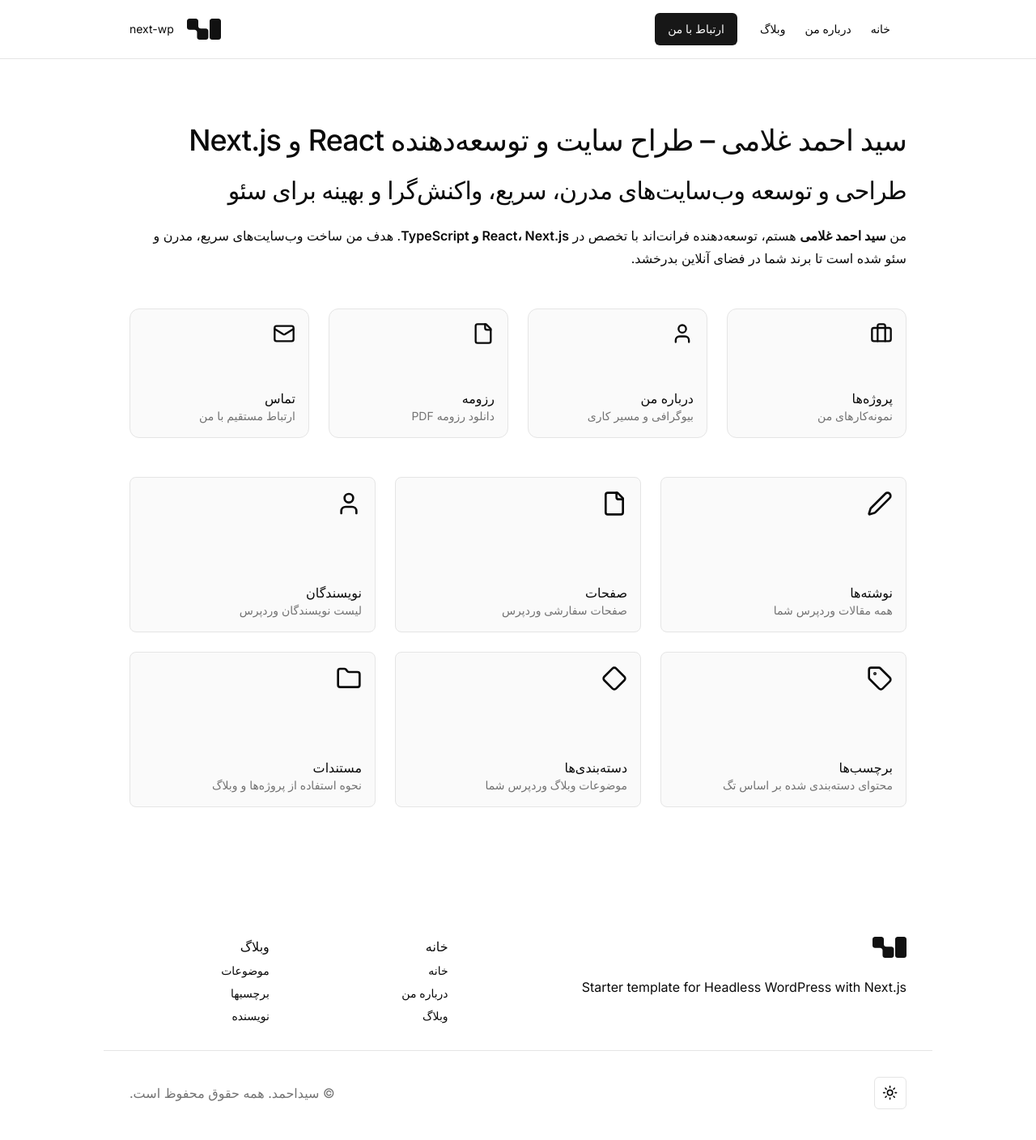
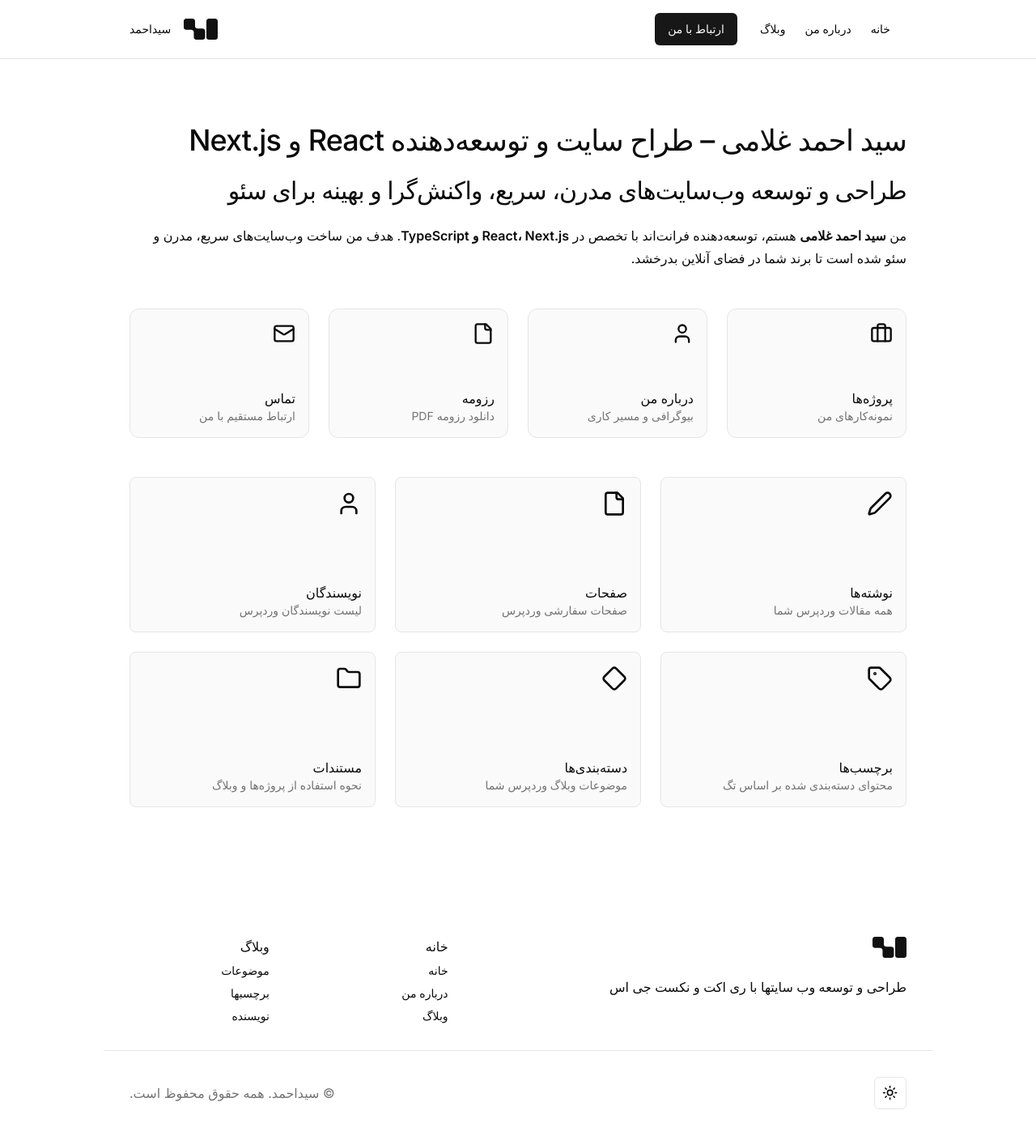
Before and after one commit to seyedahmaddv/seyedahmaddev, a Next.js app: page / in a window 1280 px wide. Shown: the top 1408 px of the page at 81% size. Built offline with nearby package versions, Linux system fonts and the light colour scheme.

Commit message:
update footer

```diff
--- a/app/layout.tsx
+++ b/app/layout.tsx
@@ -27,7 +27,7 @@ const font = FontSans({
 export const metadata: Metadata = {
   title: "وبلاگ سید احمد",
   description:
-    "یک وبلاگ برای انتشار پست های تکنولوژی اطلاعات، فرانت اند و بک اند.",
+    "طراحی و توسعه وب سایتهای مبتنی بر ری اکت و نکست جی اس",
   metadataBase: new URL(siteConfig.site_domain),
   alternates: {
     canonical: "/",
--- a/site.config.ts
+++ b/site.config.ts
@@ -5,7 +5,7 @@ type SiteConfig = {
 };
 
 export const siteConfig: SiteConfig = {
-  site_name: "next-wp",
-  site_description: "Starter template for Headless WordPress with Next.js",
-  site_domain: "https://next-wp.com",
+  site_name: "سیداحمد",
+  site_description: "طراحی و توسعه وب سایتها با ری اکت و نکست جی اس",
+  site_domain: "https://seyedahmaddev.ir",
 };
```
